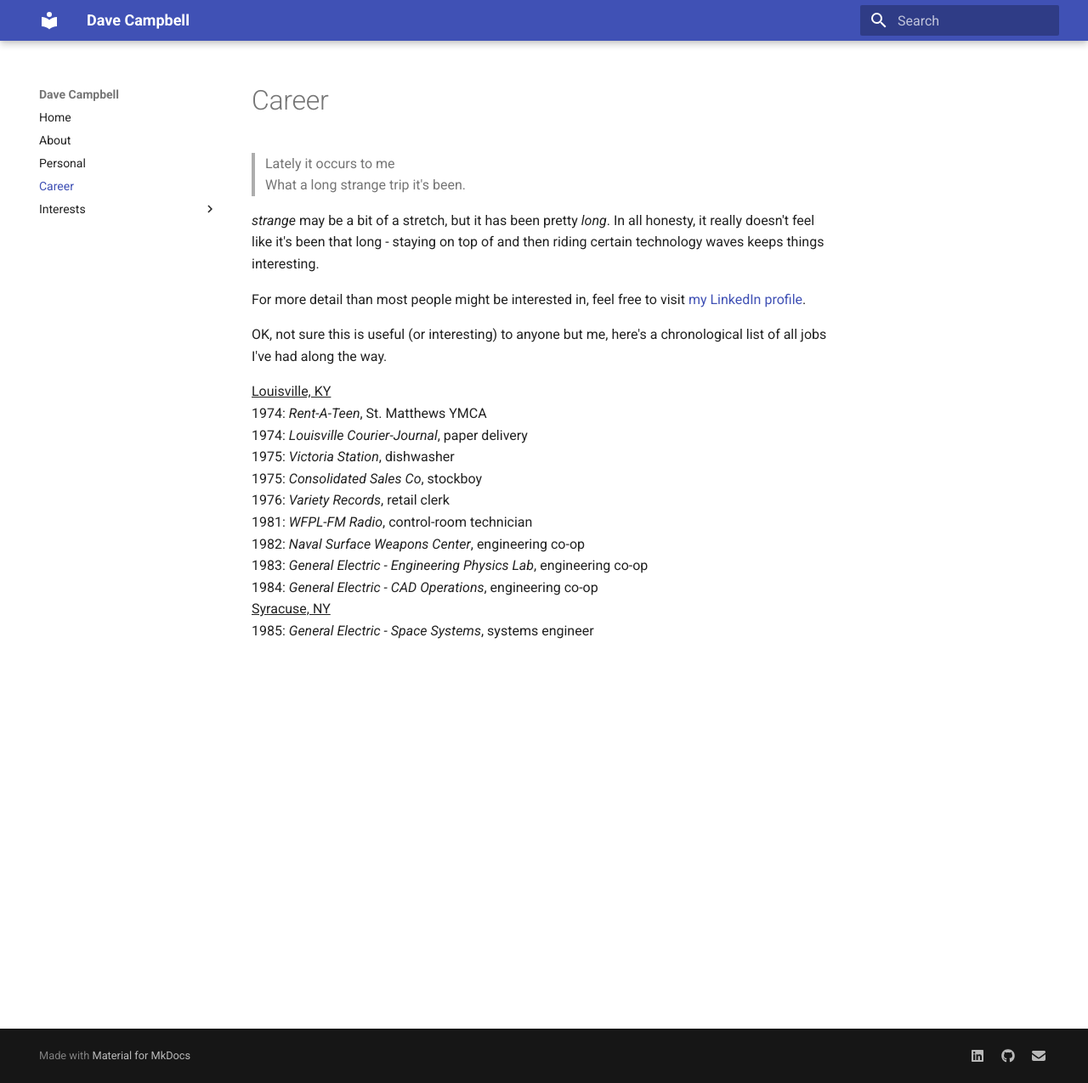
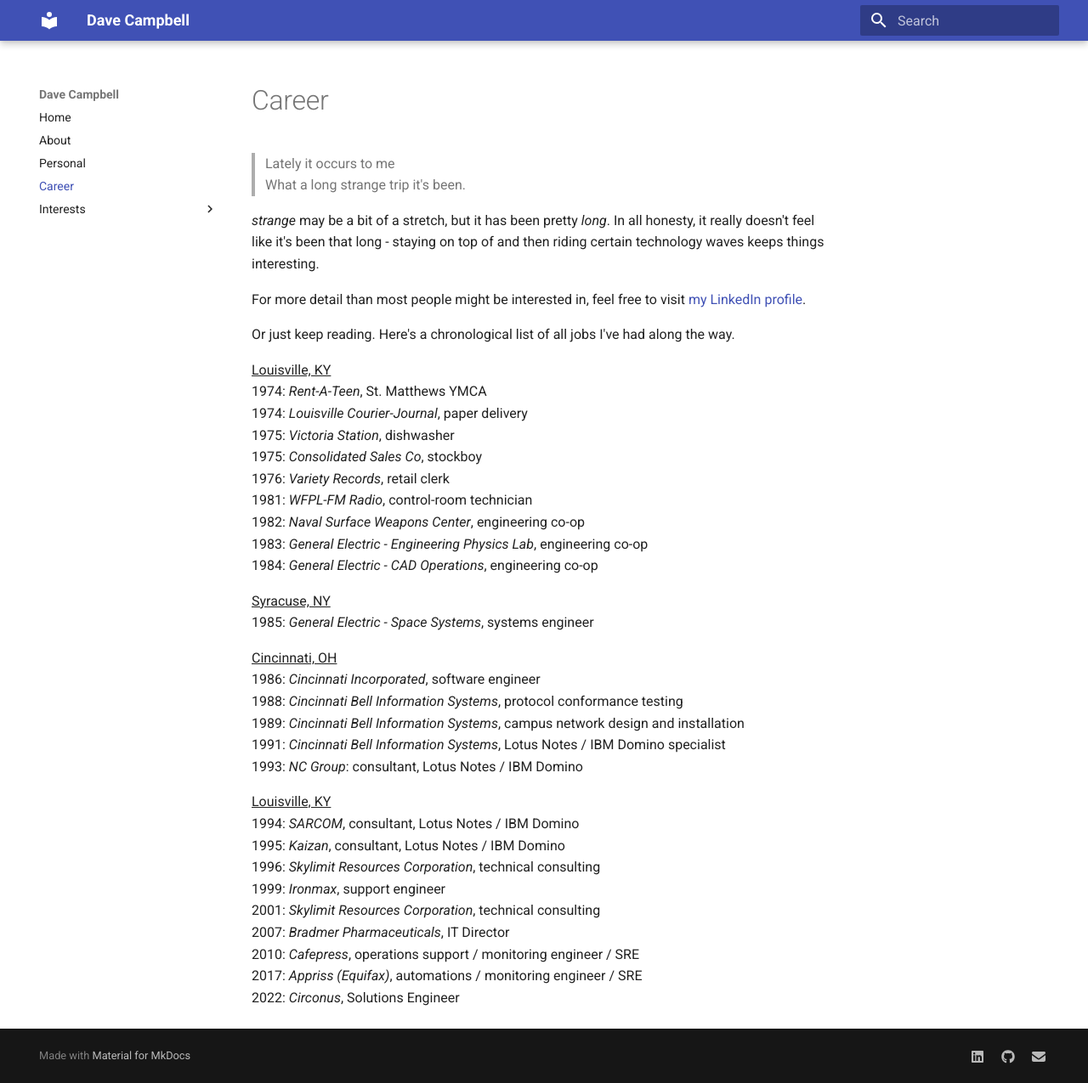
Before and after one commit to davecampbell/davecampbell.github.io, an MkDocs documentation site: the page built from docs/career.md, in a window 1280 px wide and 1275 px high. Shown: the whole window at 85% size. Built offline with MkDocs 1.6.1 and Material for MkDocs 9.7.7, drawn with Linux system fonts in a browser that asks for light colours.

Commit message:
finished career chronology

```diff
--- a/docs/career.md
+++ b/docs/career.md
@@ -7,7 +7,7 @@
 
  For more detail than most people might be interested in, feel free to visit [my LinkedIn profile](https://www.linkedin.com/in/daveccampbell/).
 
-OK, not sure this is useful (or interesting) to anyone but me, here's a chronological list of all jobs I've had along the way.
+Or just keep reading.  Here's a chronological list of all jobs I've had along the way.
 
 <ins>Louisville, KY</ins>
 1974: *Rent-A-Teen*, St. Matthews YMCA
@@ -19,5 +19,24 @@ OK, not sure this is useful (or interesting) to anyone but me, here's a chronolo
 1982: *Naval Surface Weapons Center*, engineering co-op
 1983: *General Electric - Engineering Physics Lab*, engineering co-op
 1984: *General Electric - CAD Operations*, engineering co-op
+
 <ins>Syracuse, NY</ins>
 1985: *General Electric - Space Systems*, systems engineer
+
+<ins>Cincinnati, OH</ins>
+1986: *Cincinnati Incorporated*, software engineer
+1988: *Cincinnati Bell Information Systems*, protocol conformance testing
+1989: *Cincinnati Bell Information Systems*, campus network design and installation
+1991: *Cincinnati Bell Information Systems*, Lotus Notes / IBM Domino specialist
+1993: *NC Group*: consultant, Lotus Notes / IBM Domino
+
+<ins>Louisville, KY</ins>
+1994: *SARCOM*, consultant, Lotus Notes / IBM Domino
+1995: *Kaizan*, consultant, Lotus Notes / IBM Domino
+1996: *Skylimit Resources Corporation*, technical consulting
+1999: *Ironmax*, support engineer
+2001: *Skylimit Resources Corporation*, technical consulting
+2007: *Bradmer Pharmaceuticals*, IT Director
+2010: *Cafepress*, operations support / monitoring engineer / SRE
+2017: *Appriss (Equifax)*, automations / monitoring engineer / SRE
+2022: *Circonus*, Solutions Engineer
```
